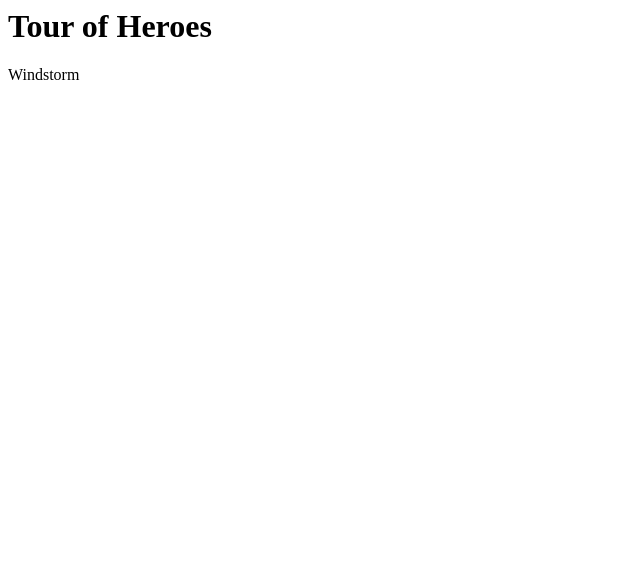
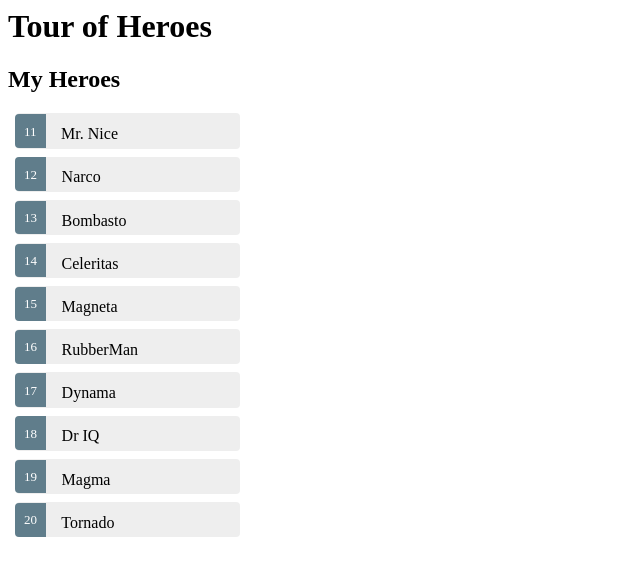
Before and after one commit to SudhansuTarania/Angular7Demo, an Angular app: page / in a window 1280 px wide. Shown: the top 576 px of the page, without its empty margins (0-640 px from the left). Built offline with nearby package versions, Linux system fonts and the light colour scheme.

Commit message:
4 files modified, 2 added

```diff
--- /dev/null
+++ b/src/app/hero.ts
@@ -0,0 +1,4 @@
+export class Hero {
+  id: number;
+  name: string;
+}
--- a/src/app/heroes/heroes.component.css
+++ b/src/app/heroes/heroes.component.css
@@ -0,0 +1,48 @@
+/* HeroesComponent's private CSS styles */
+.selected {
+  background-color: #CFD8DC !important;
+  color: white;
+}
+.heroes {
+  margin: 0 0 2em 0;
+  list-style-type: none;
+  padding: 0;
+  width: 15em;
+}
+.heroes li {
+  cursor: pointer;
+  position: relative;
+  left: 0;
+  background-color: #EEE;
+  margin: .5em;
+  padding: .3em 0;
+  height: 1.6em;
+  border-radius: 4px;
+}
+.heroes li.selected:hover {
+  background-color: #BBD8DC !important;
+  color: white;
+}
+.heroes li:hover {
+  color: #607D8B;
+  background-color: #DDD;
+  left: .1em;
+}
+.heroes .text {
+  position: relative;
+  top: -3px;
+}
+.heroes .badge {
+  display: inline-block;
+  font-size: small;
+  color: white;
+  padding: 0.8em 0.7em 0 0.7em;
+  background-color: #607D8B;
+  line-height: 1em;
+  position: relative;
+  left: -1px;
+  top: -4px;
+  height: 1.8em;
+  margin-right: .8em;
+  border-radius: 4px 0 0 4px;
+}
--- a/src/app/heroes/heroes.component.html
+++ b/src/app/heroes/heroes.component.html
@@ -1 +1,6 @@
-{{hero}}
+<h2>My Heroes</h2>
+<ul class="heroes">
+  <li *ngFor='let hero of heroes'>
+    <span class="badge">{{hero.id}}</span> {{hero.name}}
+  </li>
+</ul>
--- a/src/app/heroes/heroes.component.ts
+++ b/src/app/heroes/heroes.component.ts
@@ -1,4 +1,6 @@
-import {Component, OnInit} from '@angular/core';
+import { Component, OnInit } from '@angular/core';
+import { Hero } from '../hero';
+import { HEROES } from '../mocks/mock-heroes';
 
 @Component({
   selector: 'app-heroes',
@@ -7,7 +9,7 @@
 })
 export class HeroesComponent implements OnInit {
 
-  hero = 'Windstorm';
+  heroes = HEROES;
 
   constructor(){}
 
--- /dev/null
+++ b/src/app/mocks/mock-heroes.ts
@@ -0,0 +1,14 @@
+import { Hero } from '../hero';
+
+export const HEROES : Hero[] = [
+  { id: 11, name: 'Mr. Nice' },
+  { id: 12, name: 'Narco' },
+  { id: 13, name: 'Bombasto' },
+  { id: 14, name: 'Celeritas' },
+  { id: 15, name: 'Magneta' },
+  { id: 16, name: 'RubberMan' },
+  { id: 17, name: 'Dynama' },
+  { id: 18, name: 'Dr IQ' },
+  { id: 19, name: 'Magma' },
+  { id: 20, name: 'Tornado' }
+];
```
Also changed, not shown: src/app/app.module.ts (+9 -3 lines).
